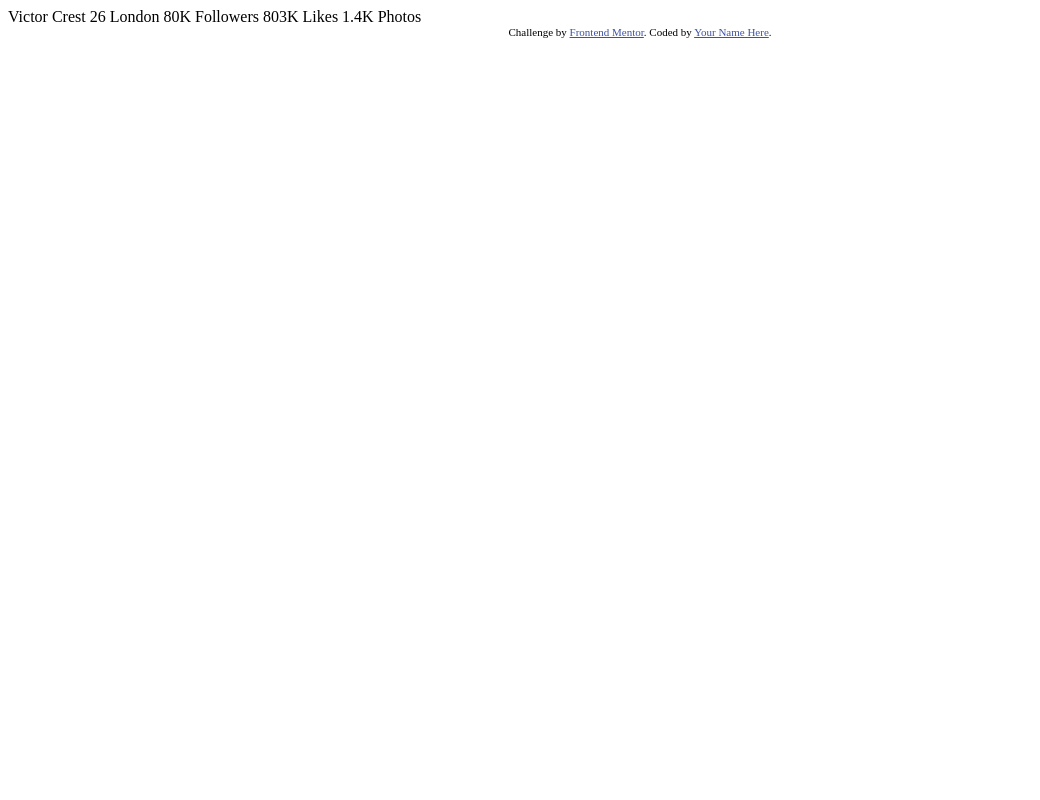
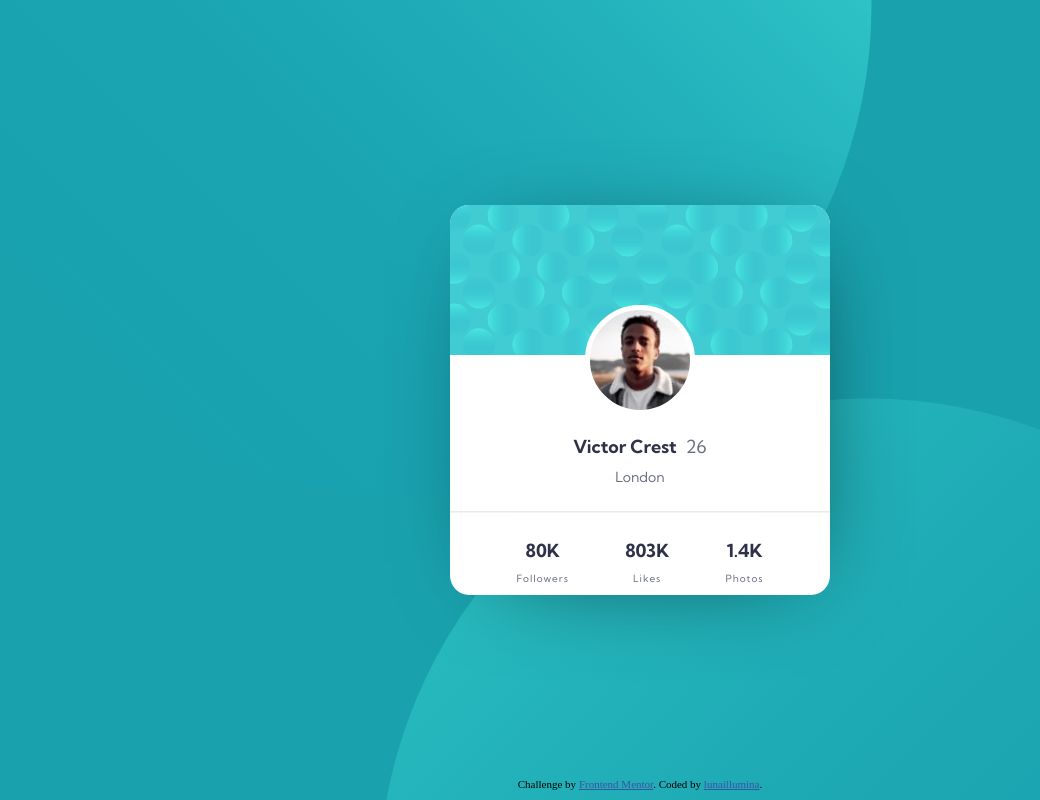
Before and after one commit to illuminaluna/FM-Profile-Card-Component, a plain HTML site: page index.html in a window 1280 px wide. Shown: the whole page, without its empty margins (0-1040 px from the left). Drawn offline with Linux system fonts and the light colour scheme.

Commit message:
added css

```diff
--- a/index.html
+++ b/index.html
@@ -6,30 +6,42 @@
 
   <link rel="icon" type="image/png" sizes="32x32" href="./images/favicon-32x32.png">
 
+  <link rel="preconnect" href="https://fonts.gstatic.com">
+  <link href="https://fonts.googleapis.com/css2?family=Kumbh+Sans:wght@400;700&display=swap" rel="stylesheet">
+
+  <link rel="stylesheet" href="styles.css">
+
   <title>Frontend Mentor | Profile card component</title>
-
-  <!-- Feel free to remove these styles or customise in your own stylesheet 👍 -->
-  <style>
-    .attribution { font-size: 11px; text-align: center; }
-    .attribution a { color: hsl(228, 45%, 44%); }
-  </style>
 </head>
 <body>
-  Victor Crest
-  26
-  London
+  <div class="card">
 
-  80K
-  Followers
+    <div class="header"></div>
+    <div class="profile-pic"></div>
+    <div class="name-age">
+      <p class="name">Victor Crest <span class="age">26</span></p>
+      <p class="place">London</p>
+    </div>
+    <hr>
+    <div class="stats">
+      <div class="stats-num">
+        <p>80K</p>
+        <p>Followers</p>
+      </div>
+      <div class="stats-num">
+        <p>803K</p>
+        <p>Likes</p>
+      </div>
+      <div class="stats-num">
+        <p>1.4K</p>
+        <p>Photos</p>
+      </div>
+    </div>
+  </div>
 
-  803K
-  Likes
-
-  1.4K
-  Photos
   <div class="attribution">
     Challenge by <a href="https://www.frontendmentor.io?ref=challenge" target="_blank">Frontend Mentor</a>.
-    Coded by <a href="#">Your Name Here</a>.
+    Coded by <a href="https://www.frontendmentor.io/profile/lunaillumina">lunaillumina</a>.
   </div>
 </body>
 </html>
--- /dev/null
+++ b/styles.css
@@ -0,0 +1,113 @@
+body{
+    background: url(/images/bg-pattern-top.svg) no-repeat -35%, url(/images/bg-pattern-bottom.svg) no-repeat 125% -41%, hsla(185,75%,39%);
+}
+
+.card{
+    background: white;
+    border-radius: 5%;
+    box-shadow: 10px 10px 100px -43px rgba(0,0,0,0.75);
+    font-family: 'Kumbh Sans', sans-serif;
+    height: 390px;
+    width: 380px;
+    margin: auto;
+    overflow: hidden;
+    text-align: center;
+    position: absolute;
+    top: 0;
+    right: 0;
+    bottom: 0;
+    left: 0;
+}
+
+.header{
+    background: url('/images/bg-pattern-card.svg') no-repeat center center;
+    background-size: cover;
+    width: 100%;
+    height: 150px;
+}
+
+.profile-pic{
+    background: url('/images/image-victor.jpg') no-repeat center center;
+    background-size: cover;
+    border: 5px solid white;
+    border-radius: 50%;
+    margin: auto;
+    width: 100px;
+    height: 100px;
+    position: absolute;
+    left: 0;
+    right: 0;
+    top: 100px;
+}
+
+.name-age{
+    margin-top: 80px;
+    margin-bottom: 25px;
+    font-size: 18px;
+}
+
+.name{
+    color: hsl(229,23%,23%);
+    font-weight: 700;
+    margin: 0;
+}
+
+.age{
+    color: hsl(227,10%,46%);
+    font-weight: 400;
+    margin-left: 5px;
+}
+
+.place{
+    color: hsl(227,10%,46%);
+    font-size: 14px;
+    margin-top: 10px;
+}
+
+hr{
+    border-color: hsla(0, 0%, 59%, 0.1);
+}
+
+.stats{
+    display: flex;
+    justify-content: space-between;
+    margin: 0 auto;
+    width: 65%;
+}
+
+.stats-num p:first-child{
+    color: hsl(229,23%,23%);
+    font-size: 18px;
+    font-weight: 700;
+    margin-bottom: 0;
+}
+
+.stats-num p:nth-child(2){
+    color: hsl(227,10%,46%);
+    font-size: 10px;
+    letter-spacing: 0.1em;
+    margin-top: 10px;
+}
+
+.attribution {
+    font-size: 11px; text-align: center;
+    position: fixed;
+    bottom: 10px;
+    left: 0;
+    right: 0;
+}
+
+.attribution a {
+    color: hsl(228, 45%, 44%);
+}
+
+@media screen and (max-width: 375px){
+    body{
+        background: url(/images/bg-pattern-top.svg) no-repeat 120% 70%, url(/images/bg-pattern-bottom.svg) no-repeat -20% -30%, hsla(185,75%,39%);
+    }
+
+    .card{
+        height: 380px;
+        width: 330px;
+    }
+}
```
